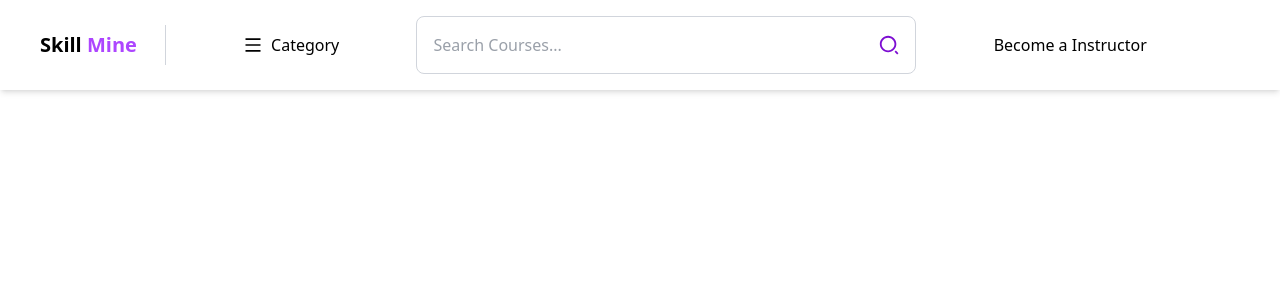
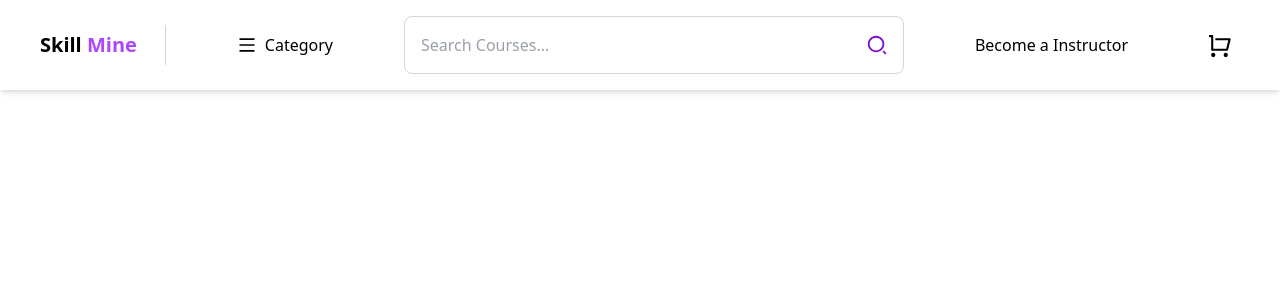
Before and after one commit to Divyadharshana5/Skill-mine, a React (Vite) app: page / in a window 1280 px wide. Shown: the top 300 px of the page. Built offline with nearby package versions, Linux system fonts and the light colour scheme.

Commit message:
update Navbar.jsx

```diff
--- a/src/Components/Navbar.jsx
+++ b/src/Components/Navbar.jsx
@@ -87,7 +87,9 @@ const Navbar = () => {
           Become a Instructor
         </Link>
         <div className="flex items-center gap-4 min-h-[40px]">
-          <Link to="#" className="cursor-pointer relative p-2"></Link>
+          <Link to="#" className="cursor-pointer relative p-2">
+            <RiShoppingCartLine color="#000" size={25} />
+          </Link>
         </div>
       </nav>
     </div>
```
